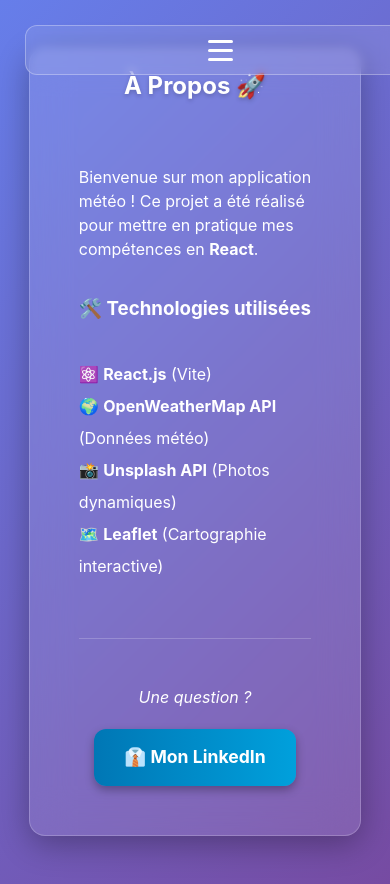
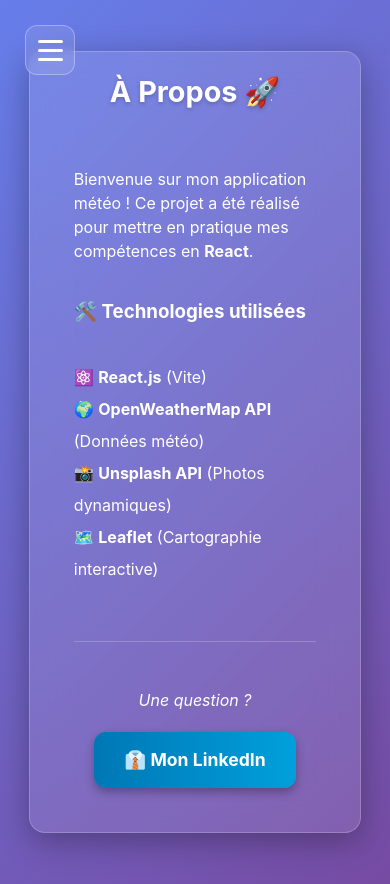
Before and after one commit to ArnaudG16/projet-meteo, a React (Vite) app in the folder ma-meteo/: page /about in a window 390 px wide. Built offline with nearby package versions, Linux system fonts and the light colour scheme.

Commit message:
responsive

```diff
--- a/ma-meteo/index.html
+++ b/ma-meteo/index.html
@@ -3,8 +3,7 @@
   <head>
     <meta charset="UTF-8" />
     <link rel="icon" type="image/svg+xml" href="/vite.svg" />
-    <meta name="viewport" content="width=device-width, initial-scale=1.0" />
-    <title>ma-meteo</title>
+<meta name="viewport" content="width=device-width, initial-scale=1.0, maximum-scale=1.0, user-scalable=no" />    <title>ma-meteo</title>
   </head>
   <body>
     <div id="root"></div>
--- a/ma-meteo/src/App.css
+++ b/ma-meteo/src/App.css
@@ -288,43 +288,47 @@ button:hover {
 
   .favorites-grid {
     grid-template-columns: repeat(2, 1fr);
+    gap: 10px;
   }
 
   .favorite-card {
     height: 120px;
   }
 
-  .fav-name {
-    font-size: 1rem;
-  }
-
-  .fav-temp {
-    font-size: 1.4rem;
-  }
+  .fav-name { font-size: 1rem; }
+  .fav-temp { font-size: 1.4rem; }
 
   .search-box {
     flex-direction: column;
     gap: 10px;
+    width: 100%;
   }
 
-  input, button, .geo-btn {
+  .search-box input {
     width: 100% !important;
-    max-width: none;
+    font-size: 16px;
+    padding: 12px;
   }
 
-  .search-box {
-    position: relative;
+  .search-box button:not(.geo-btn) {
+    width: 100% !important;
+    padding: 12px;
+  }
+
+  .geo-btn {
+    width: 50px !important;
+    height: 50px !important;
+    align-self: flex-end;
   }
 
   .weather-display {
     grid-template-columns: 1fr;
-    min-height: auto;
   }
 
   .weather-info {
-    padding: 25px;
-    order: 2;}
-
+    padding: 20px;
+    order: 2;
+  }
 
   .visual-container {
     height: 250px;
@@ -332,39 +336,19 @@ button:hover {
     order: 1;
   }
 
-  .weather-info h2 {
-    font-size: 1.8rem;
-  }
-
-  .main-temp span {
-    font-size: 3.5rem;
-  }
-
-  .main-temp img {
-    width: 70px;
-    height: 70px;
-  }
+  .weather-info h2 { font-size: 1.8rem; }
+  .main-temp span { font-size: 3.5rem; }
 
   .forecast-row {
     overflow-x: auto;
     justify-content: flex-start;
-    gap: 15px;
     padding-bottom: 10px;
   }
-
-  .forecast-item {
-    min-width: 60px;
-  }
+  .forecast-item { min-width: 60px; }
 }
 
 @media (max-width: 400px) {
-  .favorites-grid {
-    grid-template-columns: 1fr;
-  }
-
-  h1 {
-    font-size: 1.5rem;
-  }
+  .favorites-grid { grid-template-columns: 1fr; }
 }
 
 @keyframes fadeIn {
```
